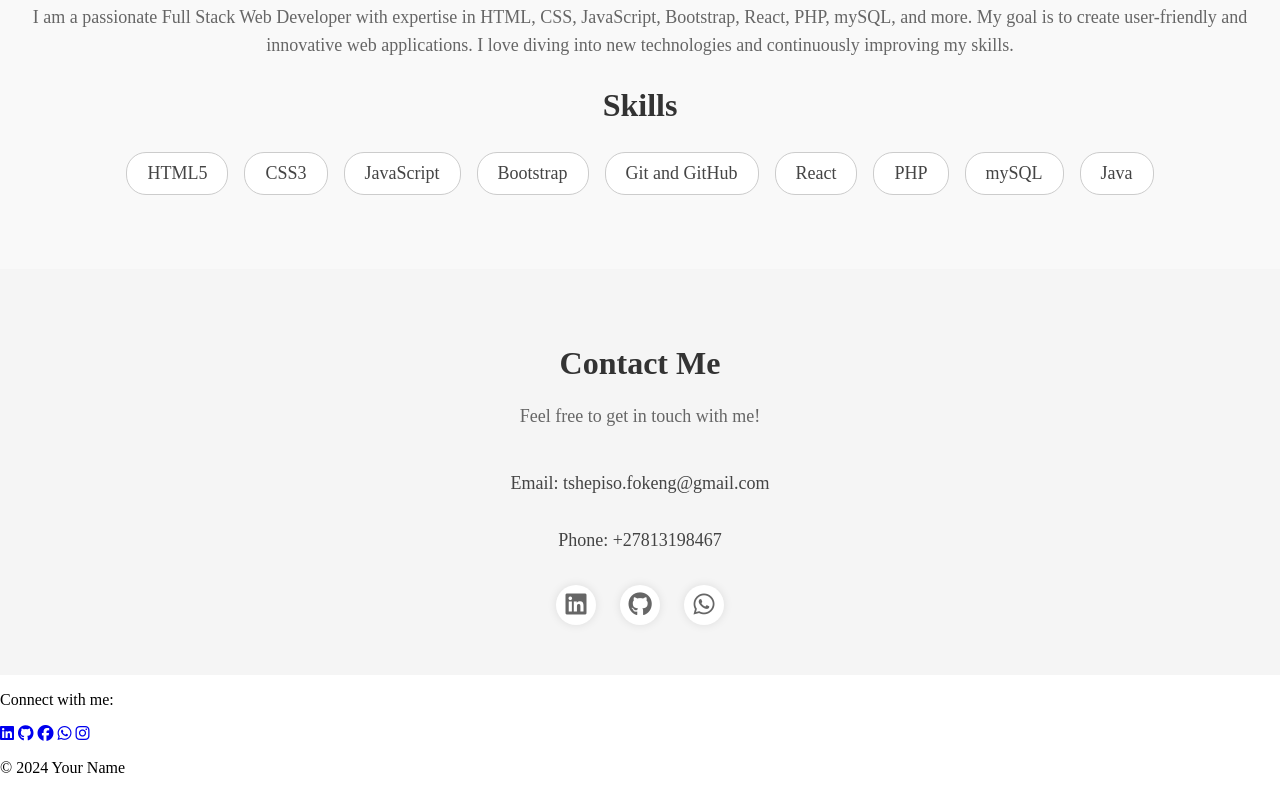
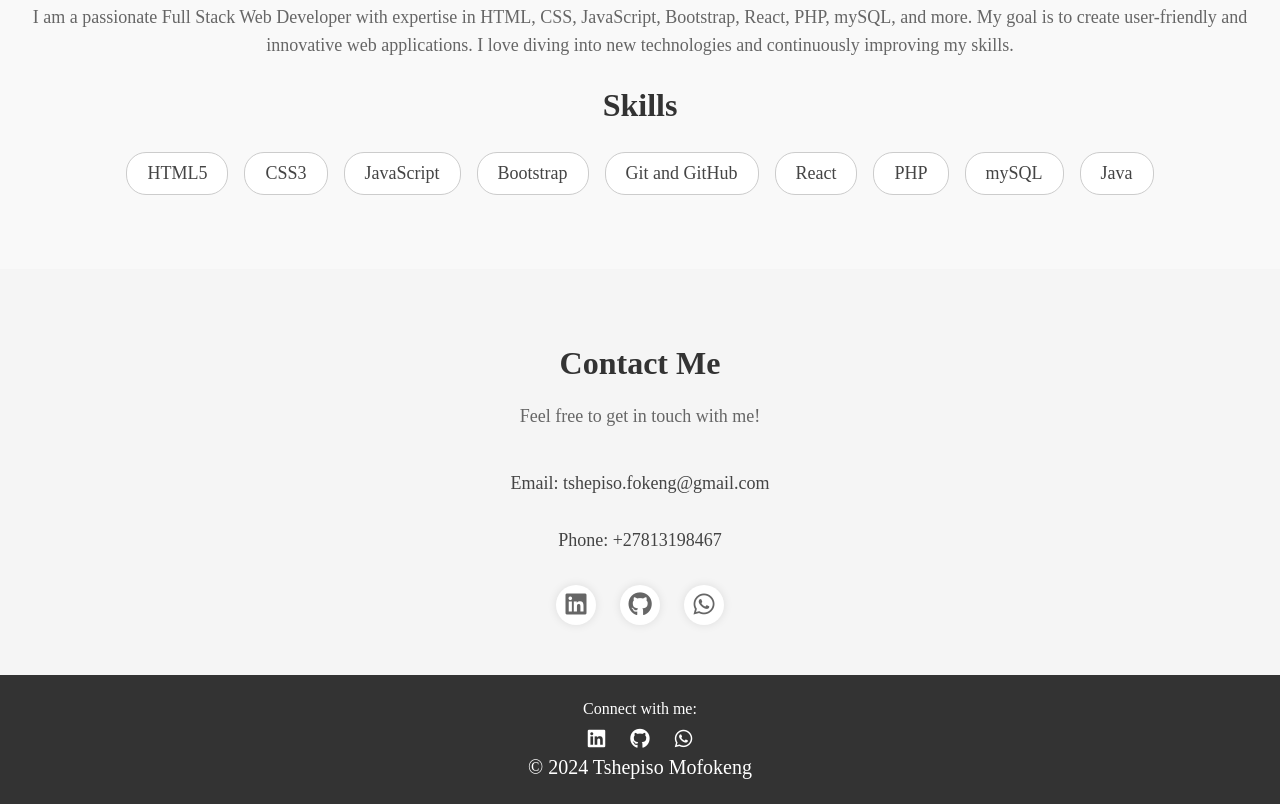
Before and after one commit to Slad3YT/tshepiso-s-portfolio, a plain HTML site: page index.html in a window 1280 px wide. Shown: the part 1002-1806 px from the top of the page. Drawn offline with Linux system fonts and the light colour scheme.

Commit message:
Added a footer

```diff
--- a/css/style.css
+++ b/css/style.css
@@ -188,3 +188,34 @@ body {
 .contact .socialIcons a:hover {
     color: #1877f2; /* Change color on hover - Facebook blue as an example */
 }
+
+/*footer style*/
+
+.footer {
+    background-color: #333;
+    color: #fff;
+    text-align: center;
+    padding: 20px 0;
+    bottom: 0;
+    width: 100%;
+}
+
+.footer p {
+    margin: 5px 0;
+}
+
+.footer .socialIcons {
+    font-size: 20px;
+    margin-top: 10px;
+}
+
+.footer .socialIcons a {
+    color: #fff;
+    margin: 0 10px;
+    text-decoration: none;
+    transition: color 0.3s ease-in-out;
+}
+
+.footer .socialIcons a:hover {
+    color: #1877f2; /* Change color on hover - Facebook blue as an example */
+}
--- a/index.html
+++ b/index.html
@@ -98,19 +98,33 @@
         </div>
       </div>
     </section>
-
+<section>
     <footer class="footer">
         <p>Connect with me:</p>
-        <!-- Font Awesome icons linked to your social media profiles -->
+
         <div class="socialIcons">
-            <a href="https://www.linkedin.com/yourprofile" target="_blank" rel="noopener noreferrer"><i class="fab fa-linkedin"></i></a>
-            <a href="https://www.github.com/yourprofile" target="_blank" rel="noopener noreferrer"><i class="fab fa-github"></i></a>
-            <a href="https://www.facebook.com/yourprofile" target="_blank" rel="noopener noreferrer"><i class="fab fa-facebook"></i></a>
-            <a href="https://wa.me/yourphonenumber" target="_blank" rel="noopener noreferrer"><i class="fab fa-whatsapp"></i></a>
-            <a href="https://www.instagram.com/yourprofile" target="_blank" rel="noopener noreferrer"><i class="fab fa-instagram"></i></a>
-            <!-- Add more social media icons and links as needed -->
-        </div>
-        <p>&copy; 2024 Your Name</p>
+            <a
+              href="https://www.linkedin.com/in/tshepiso-mofokeng-520a232a0/"
+              target="_blank"
+              rel="noopener noreferrer"
+              ><i class="fab fa-linkedin"></i
+            ></a>
+            <a
+              href="https://github.com/Slad3YT"
+              target="_blank"
+              rel="noopener noreferrer"
+              ><i class="fab fa-github"></i
+            ></a>
+
+            <a
+              href="https://wa.me/+27813198467"
+              target="_blank"
+              rel="noopener noreferrer"
+              ><i class="fab fa-whatsapp"></i
+            ></a>
+        <p>&copy; 2024 Tshepiso Mofokeng</p>
     </footer>
+</section>
+
   </body>
 </html>
```
